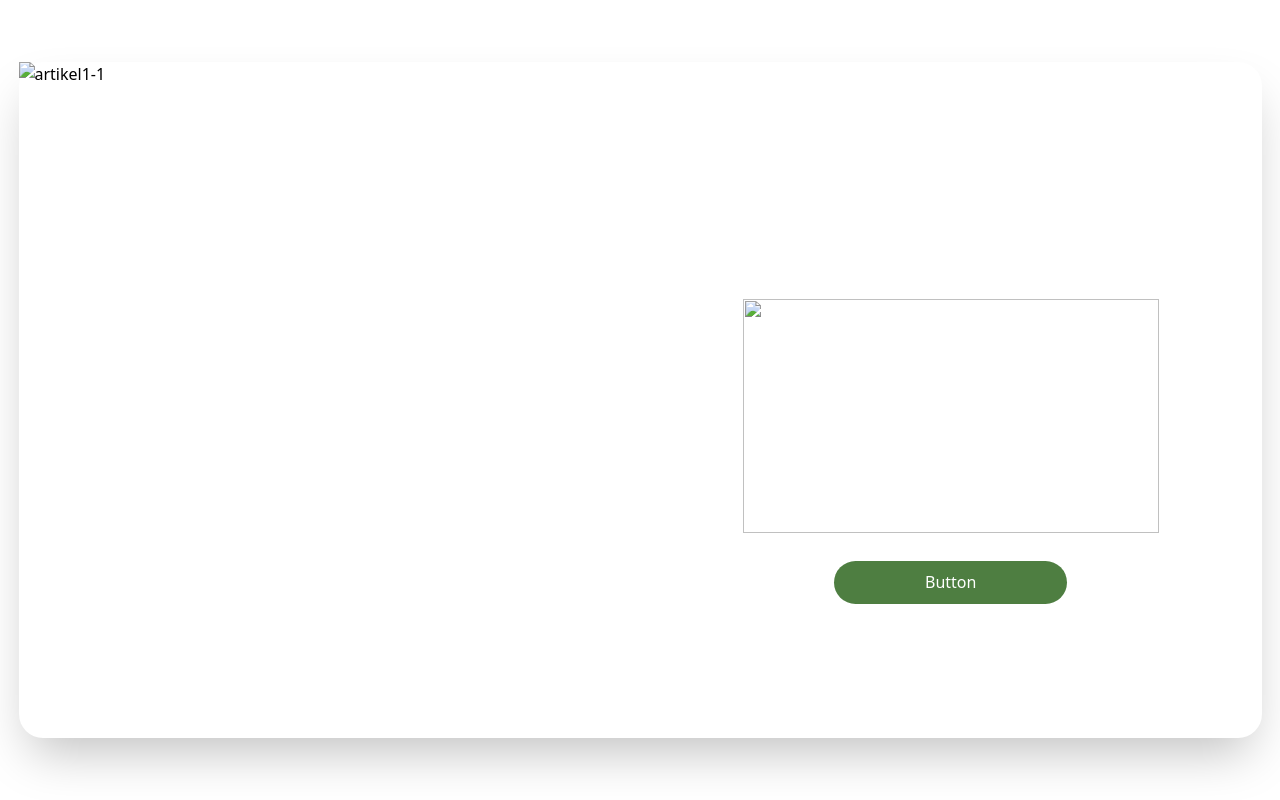
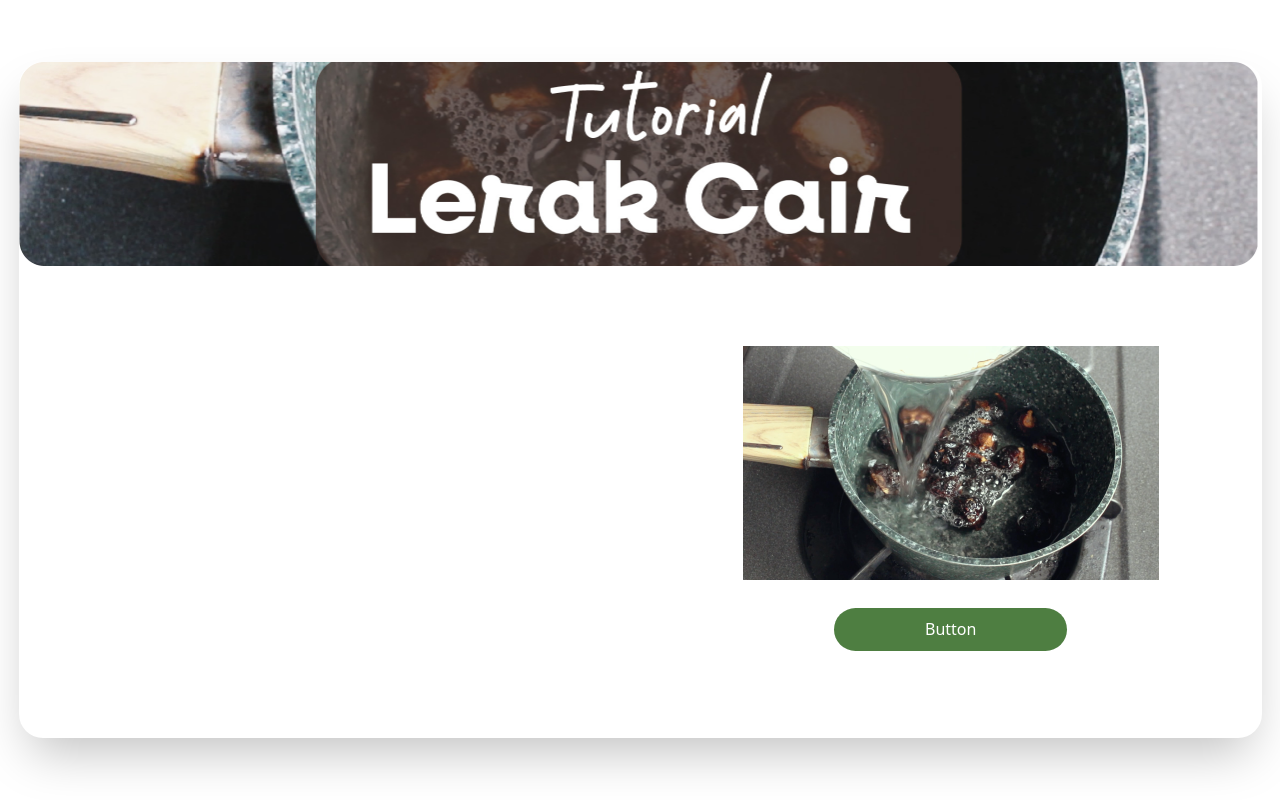
Before and after one commit to befancy10/Aksi-Lestari, a website: page artikel/artikel1.html in a window 1280 px wide. Drawn offline with nearby package versions, Linux system fonts and the light colour scheme; files that its build step writes are made by us from their sources; the site is published under a folder, as on GitHub Pages, so addresses that start at the root find nothing; files whose address does not match are found by name.

Commit message:
revisi path artikel 1

```diff
--- a/artikel/artikel1.html
+++ b/artikel/artikel1.html
@@ -11,7 +11,7 @@
       <div
         class="container flex flex-col shadow-2xl xl:w-[1243px] xl:h-[676px] rounded-3xl">
         <img
-          src="/asset/artikel1-1.png"
+          src="./asset/artikel1-1.png"
           alt="artikel1-1"
           class="xl:w-[1239px] xl:h-[204px]"
           />
@@ -19,7 +19,7 @@
           <div class="w-1/2"></div>
           <div class="w-1/2 mt-20 items-center flex flex-col">
             <img
-              src="/asset/artikel1-2.png"
+              src="./asset/artikel1-2.png"
               class="w-[416px] h-[234px]"
               alt=""
             />
```
